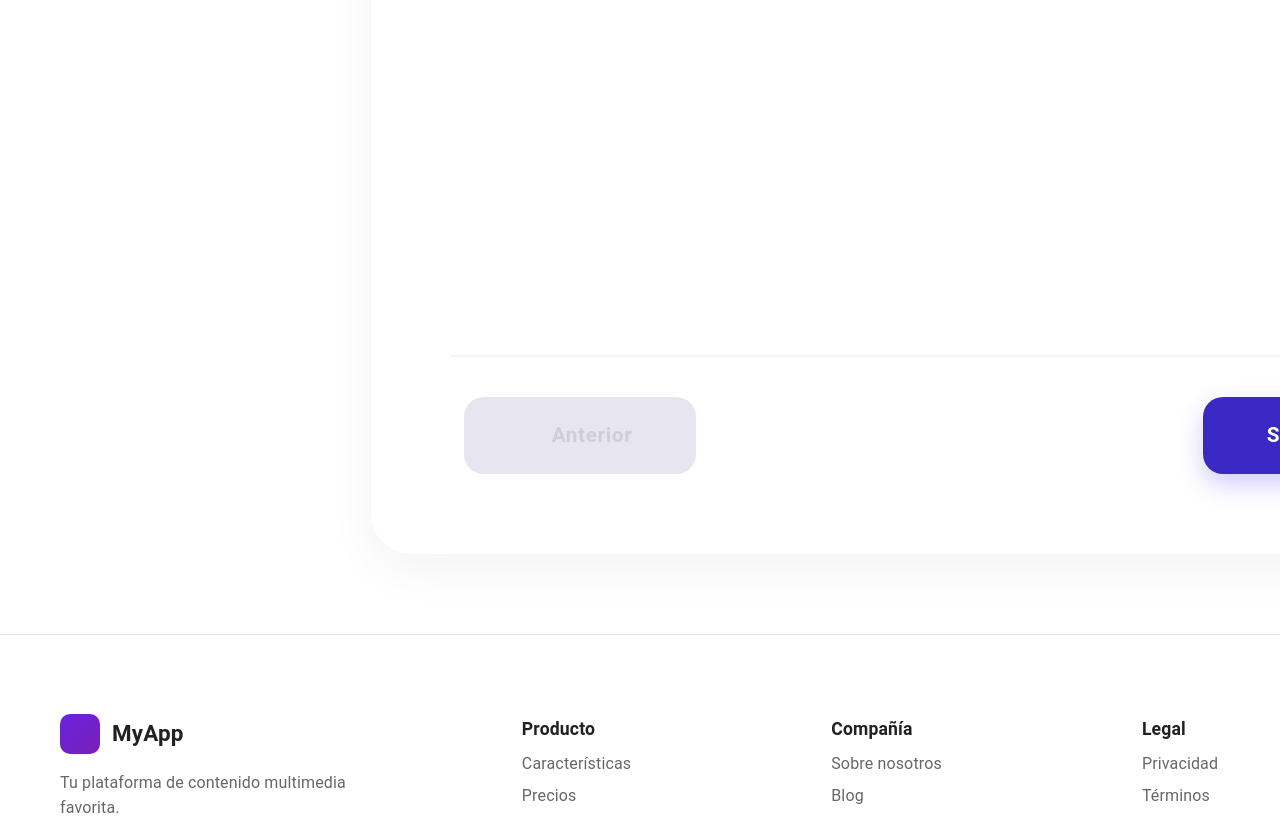
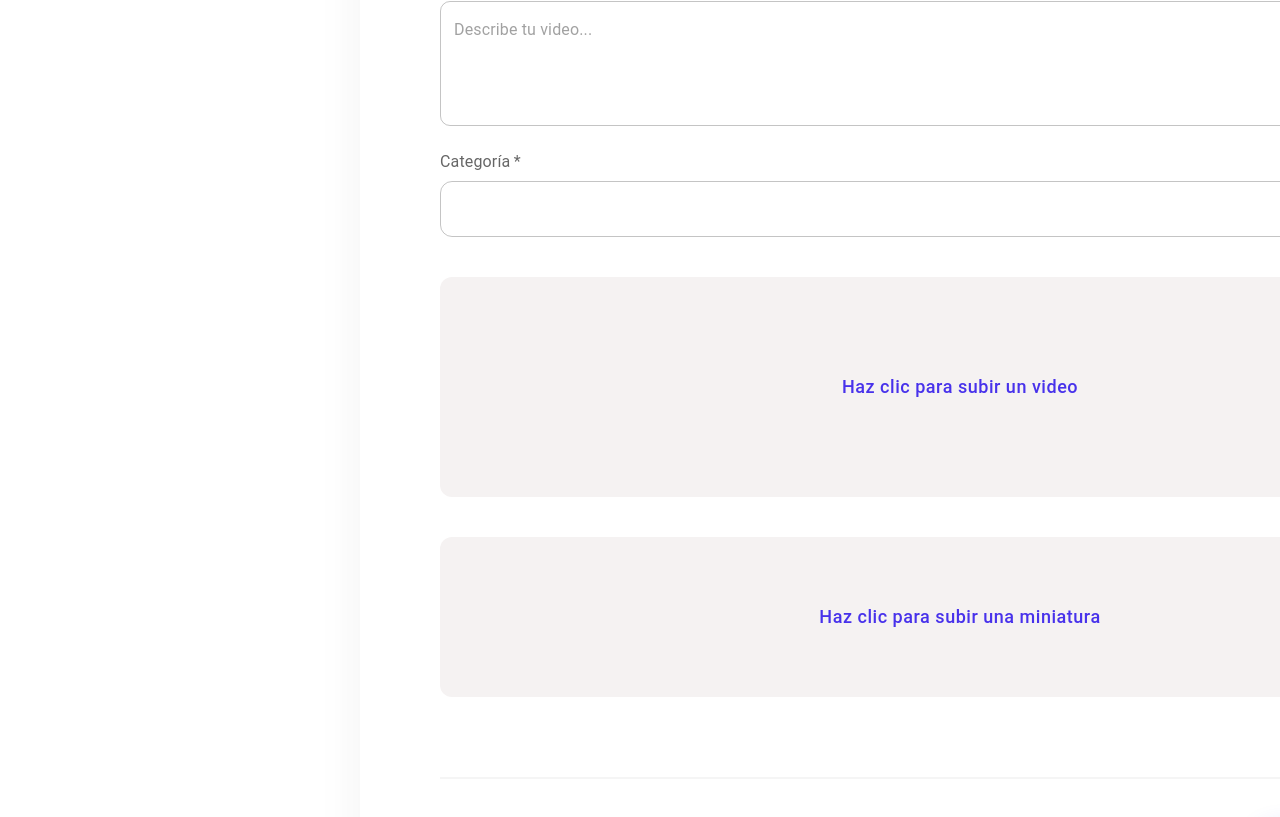
Before and after one commit to CarlosAparicio7/videosSite-Carlos-Adrian, a React (Vite) app: page /newVideo in a window 1280 px wide. Shown: the part 596-1413 px from the top of the page. Built offline with nearby package versions, Linux system fonts and the light colour scheme; some icons are missing.

Commit message:
Pagina añadir video terminada

```diff
--- a/src/components/CuestionaryVideo.tsx
+++ b/src/components/CuestionaryVideo.tsx
@@ -1,9 +1,9 @@
-import { Box, Button, CardActions, InputLabel, MenuItem, Select, type SelectChangeEvent } from '@mui/material';
+import { Button, MenuItem, Select, type SelectChangeEvent } from '@mui/material';
 import FormLabel from '@mui/material/FormLabel';
 import Grid from '@mui/material/Grid';
 import OutlinedInput from '@mui/material/OutlinedInput';
 import { styled } from '@mui/material/styles';
-import React from 'react';
+import { useState } from 'react';
 
 const FormGrid = styled(Grid)(() => ({
   display: 'flex',
@@ -11,8 +11,7 @@ const FormGrid = styled(Grid)(() => ({
 }));
 
 export default function AddressForm() {
-
-  const [opcionesElegir, setOpciones] = React.useState('');
+  const [opcionesElegir, setOpciones] = useState('');
 
   const handleChange = (event: SelectChangeEvent) => {
     setOpciones(event.target.value as string);
@@ -21,42 +20,37 @@ export default function AddressForm() {
   return (
     <Grid container spacing={3}>
       <FormGrid size={{ xs: 12 }}>
-        <FormLabel required>
-          Título del Video
-        </FormLabel>
+        <FormLabel required sx={{ mb: 1 }}>Título del Video</FormLabel>
         <OutlinedInput
           id="address1"
           name="address1"
-          type="address1"
           placeholder="Ej: Tutorial completo de React"
           required
           size="small"
-          sx={{borderRadius: '12px'}}
+          sx={{ borderRadius: '12px' }}
         />
       </FormGrid>
+
       <FormGrid size={{ xs: 12 }}>
-        <FormLabel required>Descripción</FormLabel>
+        <FormLabel required sx={{ mb: 1 }}>Descripción</FormLabel>
         <OutlinedInput
           id="address2"
           name="address2"
-          type="address2"
           placeholder="Describe tu video..."
           required
-          size="small"
-          sx={{height: '130px',
-              borderRadius: '10px',
-              alignItems: 'flex-start',
-              '& .MuiInputBase-input': {
-              paddingTop: '12px',
-            }}}
+          multiline
+          rows={4}
+          sx={{ borderRadius: '10px' }}
         />
       </FormGrid>
-          <Box sx={{ minWidth: 120 }}>
-            <InputLabel>Categoria *</InputLabel>
+
+      <FormGrid size={{ xs: 12 }}>
+        <FormLabel required sx={{ mb: 1 }}>Categoría</FormLabel>
         <Select
           value={opcionesElegir}
           onChange={handleChange}
-              sx={{width: '867%', height: '50%'}}
+          sx={{ borderRadius: '12px' }}
+          fullWidth
         >
           <MenuItem value={"programacion"}>Programación</MenuItem>
           <MenuItem value={"diseño"}>Diseño</MenuItem>
@@ -68,19 +62,42 @@ export default function AddressForm() {
           <MenuItem value={"deportes"}>Deportes</MenuItem>
           <MenuItem value={"noticias"}>Noticias</MenuItem>
         </Select>
-          </Box>
-            <CardActions sx={{marginTop: '30%'}}>
+      </FormGrid>
+
+      <Grid size={{ xs: 12 }} sx={{ display: 'flex', justifyContent: 'center', mt: 2 }}>
         <Button
           sx={{
-                  backgroundColor: '#f0f2ff',
+            backgroundColor: '#f5f2f2',
             color: '#4832eb',
             borderRadius: '12px',
-                  fontSize: '16px',
+            fontSize: '18px',
+            padding: '12px 60px',
+            width: '160%',
+            height: '220px',
+            textTransform: 'none',
+            '&:hover': { backgroundColor: '#e0e4ff' }
           }}
         >
-                Ver estadísticas
+          Haz clic para subir un video
         </Button>
-            </CardActions>
+      </Grid>
+      <Grid size={{ xs: 12 }} sx={{ display: 'flex', justifyContent: 'center', mt: 2 }}>
+        <Button
+          sx={{
+            backgroundColor: '#f5f2f2',
+            color: '#4832eb',
+            borderRadius: '12px',
+            fontSize: '18px',
+            padding: '12px 60px',
+            width: '160%',
+            height: '160px',
+            textTransform: 'none',
+            '&:hover': { backgroundColor: '#e0e4ff' }
+          }}
+        >
+          Haz clic para subir una miniatura
+        </Button>
+      </Grid>
     </Grid>
   );
 }
--- a/src/components/FormularyVideo.tsx
+++ b/src/components/FormularyVideo.tsx
@@ -11,7 +11,7 @@ import ChevronLeftRoundedIcon from '@mui/icons-material/ChevronLeftRounded';
 import FileUploadOutlinedIcon from '@mui/icons-material/FileUploadOutlined';
 import CheckIcon from '@mui/icons-material/Check';
 import ArrowBackIcon from '@mui/icons-material/ArrowBack';
-import AddressForm from '../components/AddressForm';
+import CuestionaryVideo from '../components/CuestionaryVideo';
 import { Link } from 'react-router-dom';
 import { styled } from '@mui/material/styles';
 import PublicationForm from './PublicationForm';
@@ -81,7 +81,7 @@ function getStepContent(step: number) {
     case 0:
       return (
         <Box sx={{ mt: 6 }}>
-          <AddressForm />
+          <CuestionaryVideo />
         </Box>
       );
     case 1:
@@ -112,8 +112,8 @@ export default function Checkout() {
       display: 'flex',
       flexDirection: 'column',
       alignItems: 'center',
-      marginLeft: '50%',
-      marginRight: '-125%'
+      marginLeft: '-60%',
+      marginRight: '-120%'
     }}>
       <CssBaseline />
 
--- a/src/components/PublicationForm.tsx
+++ b/src/components/PublicationForm.tsx
@@ -5,7 +5,6 @@ import Grid from '@mui/material/Grid';
 import OutlinedInput from '@mui/material/OutlinedInput';
 import { styled } from '@mui/material/styles';
 import Typography from '@mui/material/Typography';
-import { Link } from 'react-router-dom';
 import FormControl from '@mui/material/FormControl';
 import RadioGroup from '@mui/material/RadioGroup';
 import FormControlLabel from '@mui/material/FormControlLabel';
@@ -31,7 +30,7 @@ export default function PublicationForm() {
           placeholder="Escribe una etiqueta y presiona Enter"
           size="small"
         />
-        <Button component={Link} to="/home" variant="contained" sx={{width: 200, height: 45, backgroundColor: '#5842f4', borderRadius: '12px', marginLeft: 2}}>Agregar</Button>
+        <Button variant="contained" sx={{width: 200, height: 45, backgroundColor: '#5842f4', borderRadius: '12px', marginLeft: 2}}>Agregar</Button>
         </Box>
       </FormGrid>
       <FormGrid size={{ xs: 10 }}>
```
Lines whose indentation alone changed are shown as unchanged.
